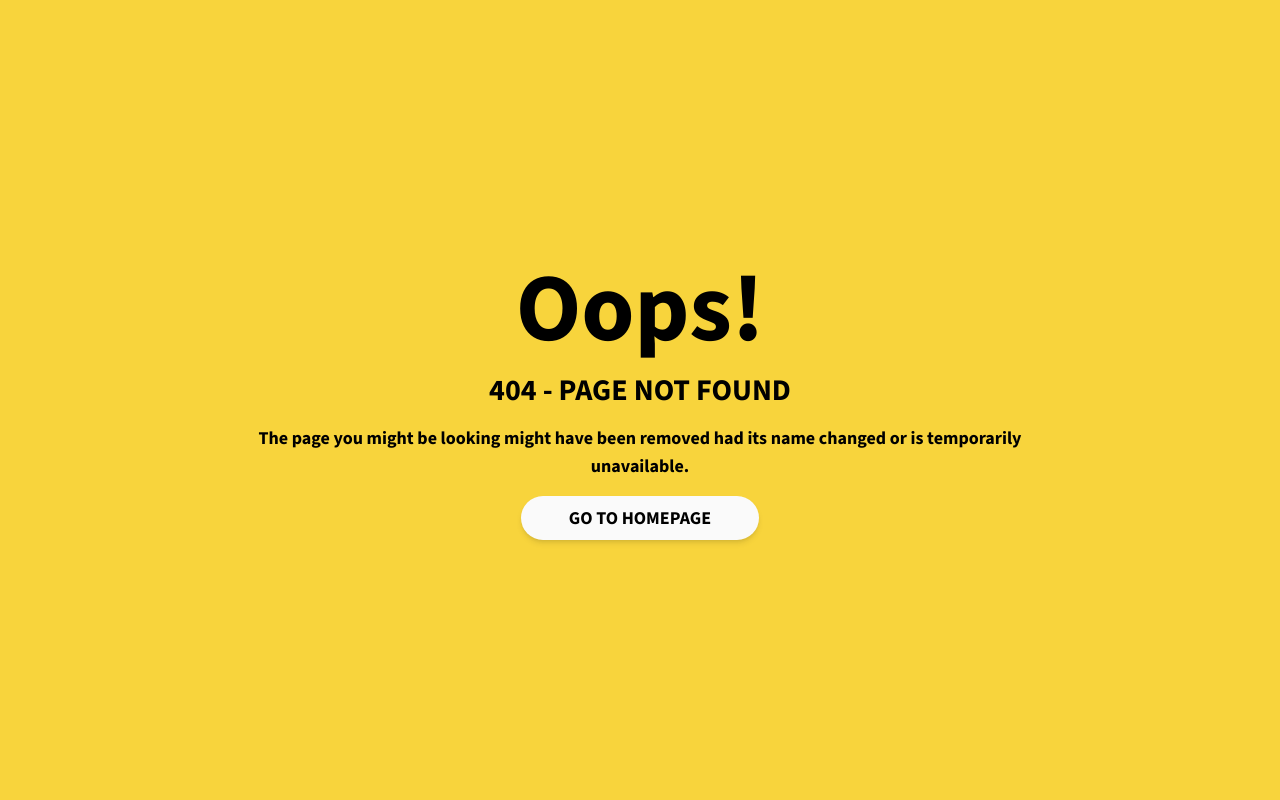
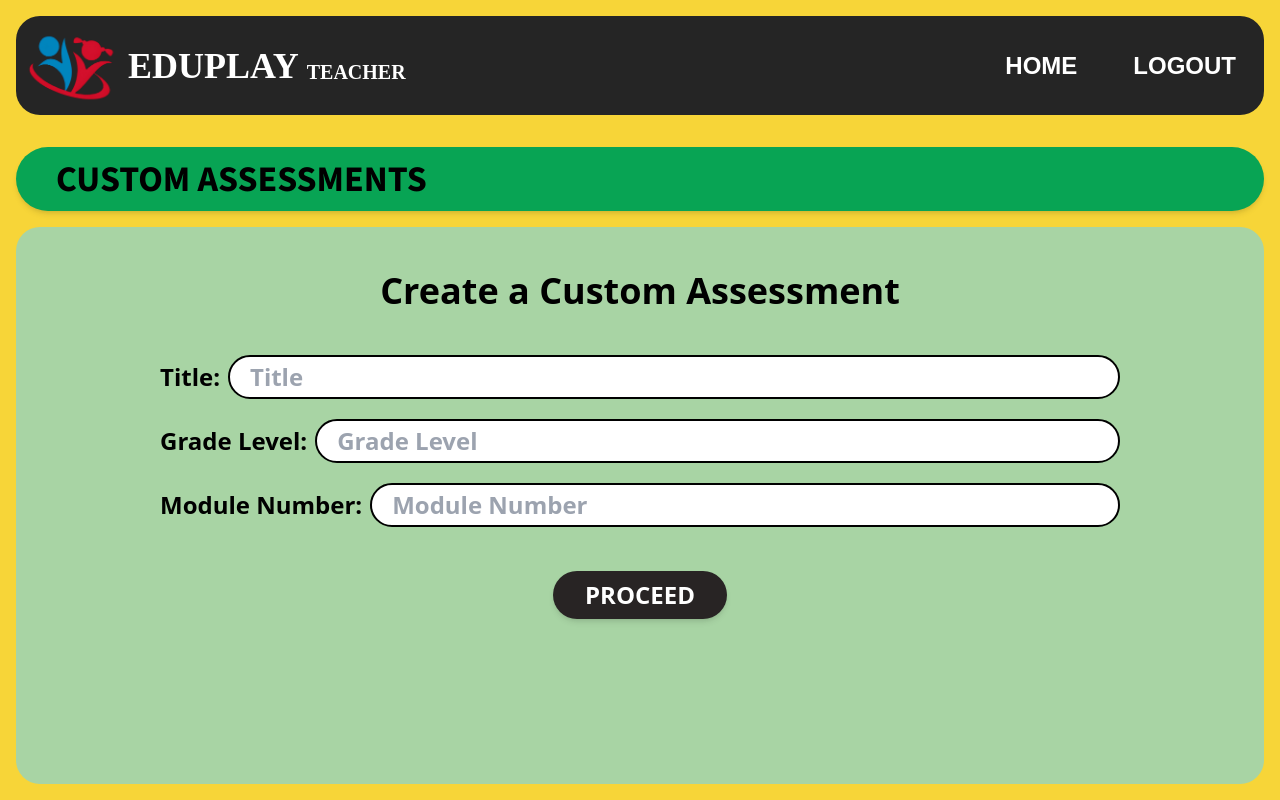
Before and after one commit to ReiTony/EduPlay-main, a React (Vite) app in the folder Client/: page /teacher/create-assessment in a window 1280 px wide. Before the commit this address had no page. Built offline with nearby package versions, Linux system fonts and the light colour scheme; a web font is replaced by a local one.

Commit message:
send created assessment to the server

```diff
--- a/Client/src/App.jsx
+++ b/Client/src/App.jsx
@@ -33,7 +33,7 @@ import Teacher_SharedLayout from "./component/Teacher_SharedLayout";
 import AdminSignin from "./component/AdminSignin";
 import Teacher_Add_Student from "./component/Teacher_Add_Student";
 import NotFound from "./component/NotFound";
-import ManageAssessments from "./component/Teacher_ManageAssessments";
+import Teacher_CreateAssessment from "./component/Teacher_CreateAssessment";
 
 const queryClient = new QueryClient();
 
@@ -78,7 +78,7 @@ function App() {
               <Route path="manage-account" element={<Teacher_AccountManagement />} />
               <Route path="add-account" element={<Teacher_Add_Student />} />
               <Route path="logout" element={<Logout />} />
-              <Route path="assessments" element={<ManageAssessments />} />
+              <Route path="create-assessment" element={<Teacher_CreateAssessment />} />
             </Route>
 
             {/* Admin Route */}
--- a/Client/src/component/TeacherHomepage.jsx
+++ b/Client/src/component/TeacherHomepage.jsx
@@ -52,7 +52,7 @@ function TeacherHomepage() {
               <h1 className="ml-40">Challenge</h1>
             </div>
             <div className="absolute bottom-0 right-0 p-4">
-              <a href="teacher/assessments">
+              <a href="teacher/create-assessment">
                 <button className="bg-[#ff5757] hover:bg-red-700 shadow-lg shadow-black flex items-center lg:text-5xl text-white  font-bold py-2 px-4 rounded-full">
                   <div>CUSTOM ASSESSMENT</div>
                   <IoChevronForwardCircleSharp className="lg:text-6xl" />
--- /dev/null
+++ b/Client/src/component/Teacher_CreateAssessment.jsx
@@ -0,0 +1,46 @@
+import axios from "axios";
+import { useState } from "react";
+import ManageAssessments from "./Teacher_ManageAssessments";
+
+function Teacher_CreateAssessment() {
+  const [stepNumber, setStepNumber] = useState(0);
+  const [title, setTitle] = useState("");
+  const [gradeLevel, setGradeLevel] = useState("");
+  const [moduleNumber, setModuleNumber] = useState("");
+
+  const handleSave = async (questions) => {
+    const answers = questions.map((i) => ({ answer: i.choices[i.correctAnswer] }));
+    axios.post(`${import.meta.env.VITE_API}teacher/createassessment`, { title, gradeLevel, answers, questions });
+  };
+
+  return (
+    <div className="flex flex-col flex-grow gap-4 p-4">
+      <div className="bg-[#08a454] rounded-full shadow-md px-10 py-3 text-4xl font-bold font-sourceSans3">CUSTOM ASSESSMENTS</div>
+      <div className="flex flex-col bg-[#a8d4a4] flex-grow gap-4 rounded-3xl p-5 font-bold">
+        {stepNumber === 0 && (
+          <div className="flex flex-col mx-auto gap-5" style={{ maxWidth: "960px", width: "100%" }}>
+            <h2 className="text-4xl text-center my-6">Create a Custom Assessment</h2>
+            <div className="flex flex-row items-center gap-2 text-2xl">
+              <label>Title: </label>
+              <input className="flex-grow text-2xl rounded-full px-5 py-1 border-2 border-black" type="text" value={title} onChange={(e) => setTitle(e.target.value)} placeholder="Title" />
+            </div>
+            <div className="flex flex-row items-center gap-2 text-2xl">
+              <label>Grade Level: </label>
+              <input className="flex-grow text-2xl rounded-full px-5 py-1 border-2 border-black" type="number" value={gradeLevel} onChange={(e) => setGradeLevel(e.target.value)} placeholder="Grade Level" />
+            </div>
+            <div className="flex flex-row items-center gap-2 text-2xl">
+              <label>Module Number: </label>
+              <input className="flex-grow text-2xl rounded-full px-5 py-1 border-2 border-black" type="number" value={moduleNumber} onChange={(e) => setModuleNumber(e.target.value)} placeholder="Module Number" />
+            </div>
+            <button className="bg-[#282424] rounded-full shadow-md text-2xl text-white px-8 py-2 my-6 mx-auto hover:brightness-95" onClick={() => setStepNumber((i) => i + 1)}>
+              PROCEED
+            </button>
+          </div>
+        )}
+        {stepNumber === 1 && <ManageAssessments onSave={handleSave} />}
+      </div>
+    </div>
+  );
+}
+
+export default Teacher_CreateAssessment;
--- a/Client/src/component/Teacher_ManageAssessments.jsx
+++ b/Client/src/component/Teacher_ManageAssessments.jsx
@@ -3,23 +3,17 @@ import Accordion from "./Accordion";
 import ReactModal from "react-modal";
 import "../styles/Teacher_ManageAssessments.css";
 
-function ManageAssessments() {
+function ManageAssessments({ onSave }) {
   const [showAddModal, setShowAddModal] = useState(false);
   const [showEditModal, setShowEditModal] = useState(false);
   const [showDeleteModal, setShowDeleteModal] = useState(false);
   const [showSaveAssessmentModal, setShowSaveAssessmentModal] = useState(false);
   const [currentQuestion, setCurrentQuestion] = useState(-1);
-  // TODO: get questions
-  const [questions, setQuestions] = useState([
-    { question: "What is the color of an apple? ", choices: ["Blue", "Yellow", "Red", "Black"], correctAnswer: 2 },
-    { question: "What is the shape of a wheel", choices: ["Circle", "Square", "Rectangle", "Triangle"], correctAnswer: 0 },
-    { question: "A train is longer than a car.", choices: ["True", "False"], correctAnswer: 0 },
-    { question: "A basketball is lighter than a pencil.", choices: ["True", "False"], correctAnswer: 1 },
-  ]);
+  const [questions, setQuestions] = useState([]);
 
-  const handleSaveAssessment = async () => {
-    // TODO: send the assessment to the backend
-    console.log(questions);
+  const handleSaveAssessment = () => {
+    setShowSaveAssessmentModal(false);
+    onSave(questions);
   };
 
   const showEditQuestion = (ind) => (e) => {
@@ -72,7 +66,7 @@ function ManageAssessments() {
 
           <div className="flex flex-col gap-4 m-4">
             {questions.map((i, ind) => (
-              <Accordion className="" key={ind}>
+              <Accordion key={ind}>
                 <Accordion.Title>
                   <div className="flex flex-row justify-between items-center px-6">
                     <h4 className="text-4xl font-bold font-sourceSans3">{`Question ${ind + 1}`}</h4>
```
